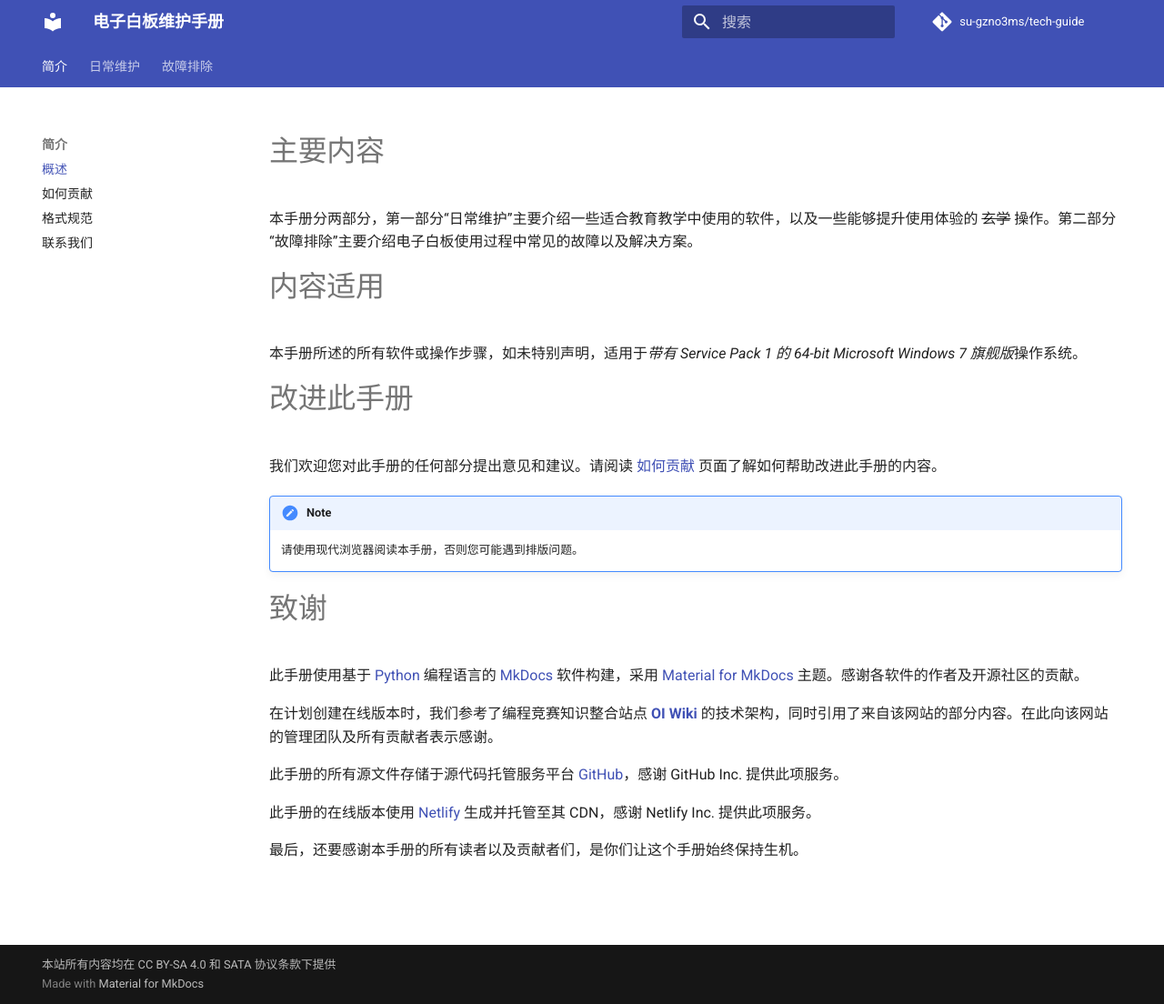
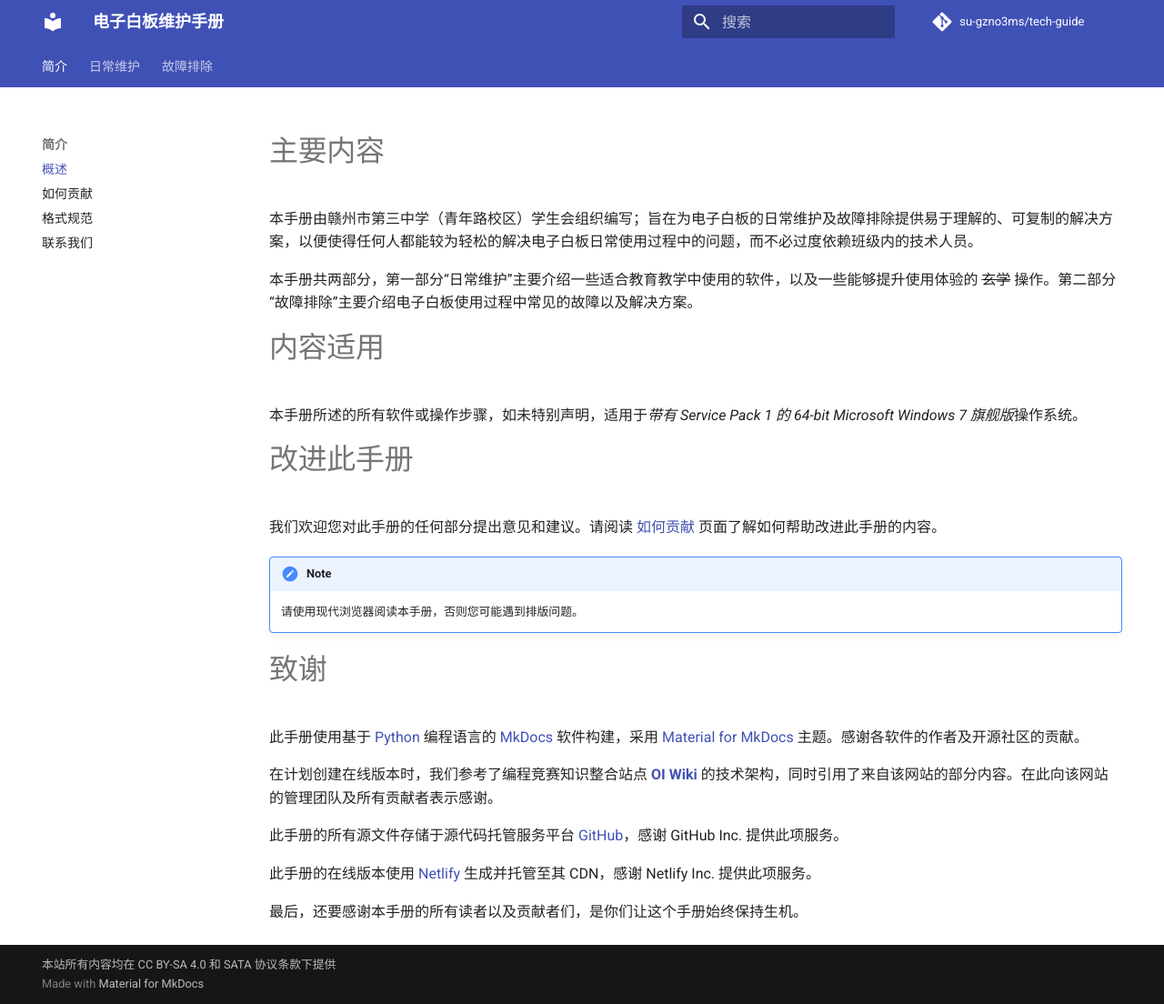
Before and after one commit to su-gzno3ms/tech-guide, an MkDocs documentation site: the page built from docs/index.md, in a window 1280 px wide and 1104 px high. Shown: the whole window at 91% size. Built offline with MkDocs 1.6.1 and Material for MkDocs 9.7.7, drawn with Linux system fonts in a browser that asks for light colours; comment, search, counter and statistics services are not loaded.

Commit message:
Add intro

```diff
--- a/docs/index.md
+++ b/docs/index.md
@@ -1,5 +1,7 @@
 # 主要内容
-本手册分两部分，第一部分“日常维护”主要介绍一些适合教育教学中使用的软件，以及一些能够提升使用体验的 ~~玄学~~ 操作。第二部分“故障排除”主要介绍电子白板使用过程中常见的故障以及解决方案。
+本手册由赣州市第三中学（青年路校区）学生会组织编写；旨在为电子白板的日常维护及故障排除提供易于理解的、可复制的解决方案，以便使得任何人都能较为轻松的解决电子白板日常使用过程中的问题，而不必过度依赖班级内的技术人员。
+
+本手册共两部分，第一部分“日常维护”主要介绍一些适合教育教学中使用的软件，以及一些能够提升使用体验的 ~~玄学~~ 操作。第二部分“故障排除”主要介绍电子白板使用过程中常见的故障以及解决方案。
 
 # 内容适用
 本手册所述的所有软件或操作步骤，如未特别声明，适用于*带有 Service Pack 1 的 64-bit Microsoft Windows 7 旗舰版*操作系统。
```
